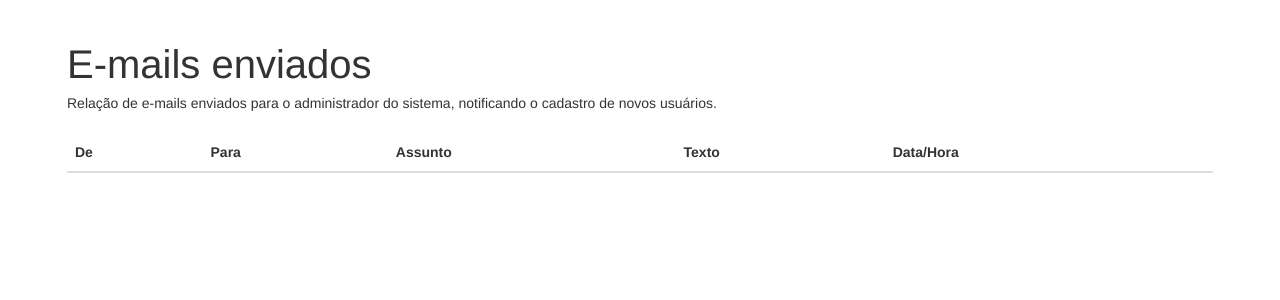
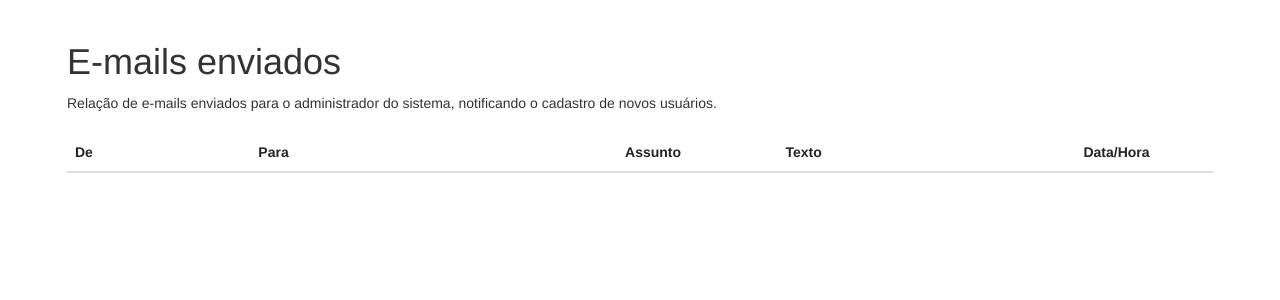
Before and after one commit to santooz-le/flasky-app, a Flask app: page /emailsEnviados in a window 1280 px wide. Shown: the part 50-350 px from the top of the page. Run offline with Flask 3, Linux system fonts and the light colour scheme; lists and menus that the app fills with data are empty.

Commit message:
fix: ajustar larguras de colunas, espacamento e quebras de linha na tabela de emails enviados para ficar identico ao professor

```diff
--- a/flask_app.py
+++ b/flask_app.py
@@ -81,7 +81,8 @@ def enviar_email(nome_usuario, enviar_para_professor=False):
 
     assunto = '[Flasky] Novo usuário'
     texto = f'Novo usuário cadastrado: {nome_usuario}'
-    para_str = ', '.join(f"'{e}'" for e in destinatarios)
+    para_str = "',<br>'".join(destinatarios)
+    para_str = f"'{para_str}'"
 
     try:
         response = http_requests.post(
--- a/templates/emails_enviados.html
+++ b/templates/emails_enviados.html
@@ -2,29 +2,33 @@
 
 {% block content %}
 
-<h1 style="font-weight: 400; margin-top: 20px; margin-bottom: 5px;">E-mails enviados</h1>
-<p style="font-size: 14px; margin-bottom: 20px; color: #333;">
-    Relação de e-mails enviados para o administrador do sistema, notificando o cadastro de novos usuários.
-</p>
+<div style="margin-top: 20px; margin-bottom: 20px;">
+    <h1 style="font-weight: 400; font-size: 36px; margin-bottom: 10px; color: #333;">E-mails enviados</h1>
+    <p style="font-size: 14px; color: #333; margin-bottom: 20px;">
+        Relação de e-mails enviados para o administrador do sistema, notificando o cadastro de novos usuários.
+    </p>
+</div>
 
-<table style="width: 100%; font-size: 14px; border-collapse: collapse;">
+<table class="table" style="width: 100%; font-size: 14px; border-collapse: collapse; margin-top: 10px;">
     <thead>
         <tr style="border-bottom: 2px solid #ddd;">
-            <th style="text-align: left; padding: 8px; font-weight: 700;">De</th>
-            <th style="text-align: left; padding: 8px; font-weight: 700;">Para</th>
-            <th style="text-align: left; padding: 8px; font-weight: 700;">Assunto</th>
-            <th style="text-align: left; padding: 8px; font-weight: 700;">Texto</th>
-            <th style="text-align: left; padding: 8px; font-weight: 700;">Data/Hora</th>
+            <th style="width: 16%; text-align: left; padding: 8px; font-weight: 700; border-bottom: 2px solid #ddd;">De</th>
+            <th style="width: 32%; text-align: left; padding: 8px; font-weight: 700; border-bottom: 2px solid #ddd;">Para</th>
+            <th style="width: 14%; text-align: left; padding: 8px; font-weight: 700; border-bottom: 2px solid #ddd;">Assunto</th>
+            <th style="width: 26%; text-align: left; padding: 8px; font-weight: 700; border-bottom: 2px solid #ddd;">Texto</th>
+            <th style="width: 12%; text-align: left; padding: 8px; font-weight: 700; border-bottom: 2px solid #ddd;">Data/Hora</th>
         </tr>
     </thead>
     <tbody>
         {% for e in emails %}
-        <tr style="border-bottom: 1px solid #eee;">
-            <td style="padding: 8px;">{{ e.de }}</td>
-            <td style="padding: 8px;">{{ e.para }}</td>
-            <td style="padding: 8px;">{{ e.assunto }}</td>
-            <td style="padding: 8px;">{{ e.texto }}</td>
-            <td style="padding: 8px;">{{ e.data_hora.strftime('%d/%m/%Y %H:%M:%S') }}</td>
+        <tr style="border-top: 1px solid #ddd;">
+            <td style="padding: 8px; vertical-align: top;">{{ e.de }}</td>
+            <td style="padding: 8px; vertical-align: top; word-break: break-word;">{{ e.para|safe }}</td>
+            <td style="padding: 8px; vertical-align: top;">{{ e.assunto }}</td>
+            <td style="padding: 8px; vertical-align: top;">{{ e.texto }}</td>
+            <td style="padding: 8px; vertical-align: top;">
+                {{ e.data_hora.strftime('%d/%m/%Y') }}<br>{{ e.data_hora.strftime('%H:%M:%S') }}
+            </td>
         </tr>
         {% endfor %}
     </tbody>
```
